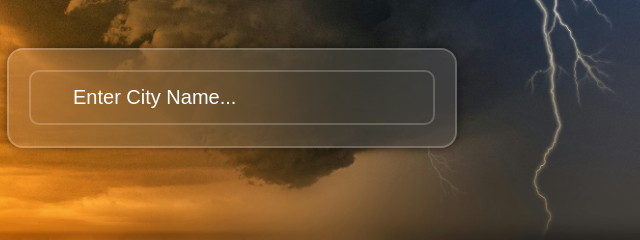
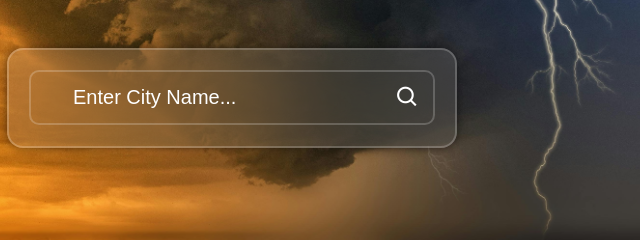
Before and after one commit to Jangidhars/Weather-App, a plain HTML site: page index.html in a window 1280 px wide. Shown: the part 302-542 px from the top of the page, 408-1048 px from the left. Drawn offline with nearby package versions, Linux system fonts and the light colour scheme; some icons are missing.

Commit message:
Update index.html

```diff
--- a/index.html
+++ b/index.html
@@ -5,7 +5,7 @@
     <meta name="viewport" content="width=device-width, initial-scale=1.0">
     <title>Weather App Project</title>
     <link rel="stylesheet" href="styles.css">
-    <link href='https://cdn.boxicons.com/fonts/basic/boxicons.min.css' rel='stylesheet'>
+    <link href="https://unpkg.com/boxicons@2.1.4/css/boxicons.min.css" rel="stylesheet">
     <script src="script.js" defer></script>
         <link rel="icon" type="image/favicon.jpeg" href="favicon.icon">
 </head>
```
